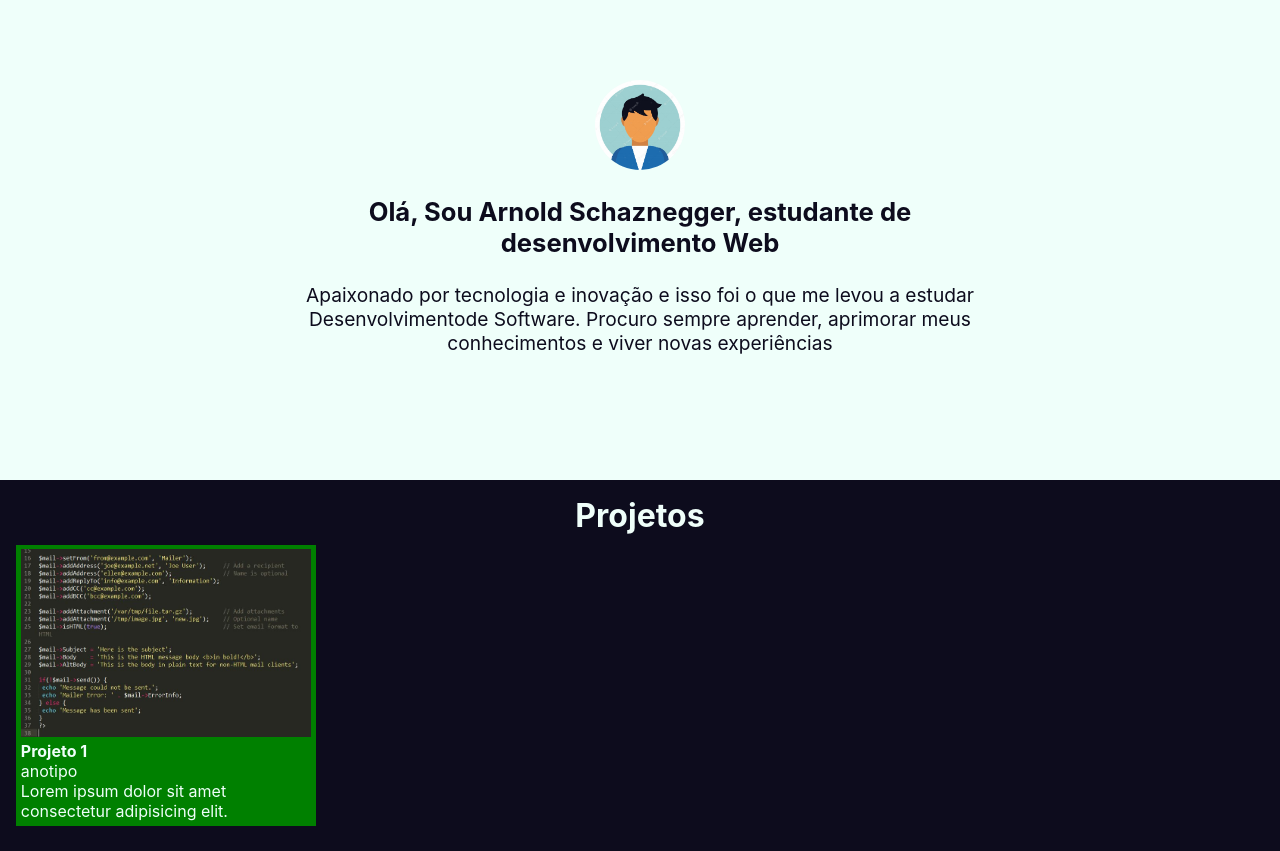
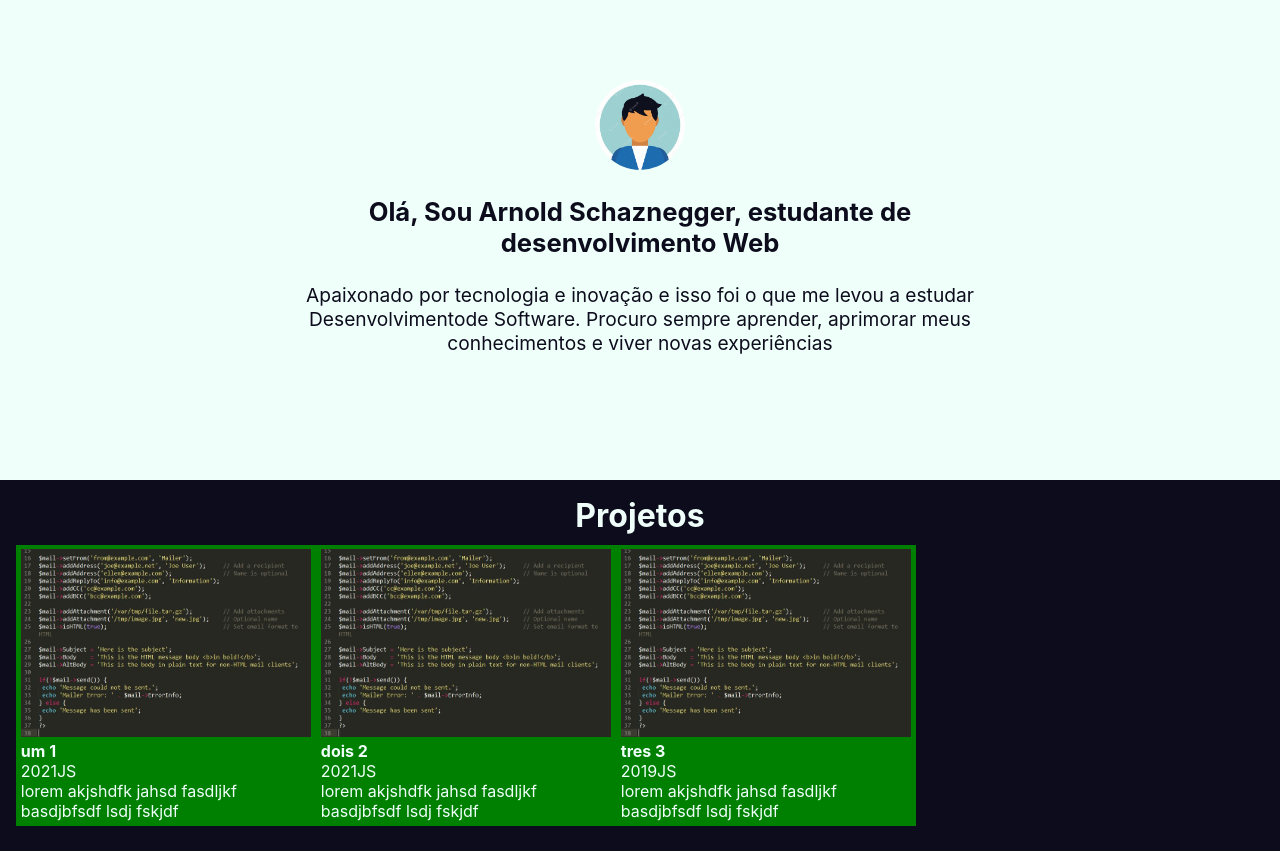
Before and after one commit to leo606/leo-portfolio, a React (Create React App) app: page / in a window 1280 px wide. Built offline with nearby package versions, Linux system fonts and the light colour scheme.

Commit message:
add data file and projects map

```diff
--- a/src/components/ProjectCard/ProjectCard.jsx
+++ b/src/components/ProjectCard/ProjectCard.jsx
@@ -1,21 +1,18 @@
+/* eslint-disable react/prop-types */
 import React from 'react';
 import StyledProjectCard from './ProjectCard.styled';
 import codeImage from '../../images/code.jpg';
 
-function ProjectCard() {
+function ProjectCard({ project }) {
   return (
     <StyledProjectCard>
+      <img src={codeImage} alt="code example" />
+      <h4>{project.name}</h4>
       <div>
-        <img src={codeImage} alt="code example" />
-        <h4>Projeto 1</h4>
-        <div>
-          <span>ano</span>
-          <span>tipo</span>
-        </div>
-        <p>
-          Lorem ipsum dolor sit amet consectetur adipisicing elit.
-        </p>
+        <span>{project.year}</span>
+        <span>{project.type}</span>
       </div>
+      <p>{project.description}</p>
     </StyledProjectCard>
   );
 }
--- a/src/components/Projects/Projects.jsx
+++ b/src/components/Projects/Projects.jsx
@@ -1,6 +1,7 @@
 import React from 'react';
 import StyledProjects from './Projects.styled';
 import ProjectCard from '../ProjectCard/ProjectCard';
+import ProjectsData from '../../data/projects.json';
 
 function Projects() {
   return (
@@ -8,7 +9,11 @@ function Projects() {
       <main>
         <h3>Projetos</h3>
         <section>
-          <ProjectCard />
+          {
+            ProjectsData.map((p) => (
+              <ProjectCard key={p.id} project={p} />
+            ))
+          }
         </section>
       </main>
     </StyledProjects>
--- /dev/null
+++ b/src/data/projects.json
@@ -0,0 +1,23 @@
+[
+  {
+    "id": 1,
+    "name": "um 1",
+    "year": "2021",
+    "type": "JS",
+    "description": "lorem akjshdfk jahsd fasdljkf basdjbfsdf lsdj fskjdf"
+  },
+  {
+    "id": 2,
+    "name": "dois 2",
+    "year": "2021",
+    "type": "JS",
+    "description": "lorem akjshdfk jahsd fasdljkf basdjbfsdf lsdj fskjdf"
+  },
+  {
+    "id": 3,
+    "name": "tres 3",
+    "year": "2019",
+    "type": "JS",
+    "description": "lorem akjshdfk jahsd fasdljkf basdjbfsdf lsdj fskjdf"
+  }
+]
```
